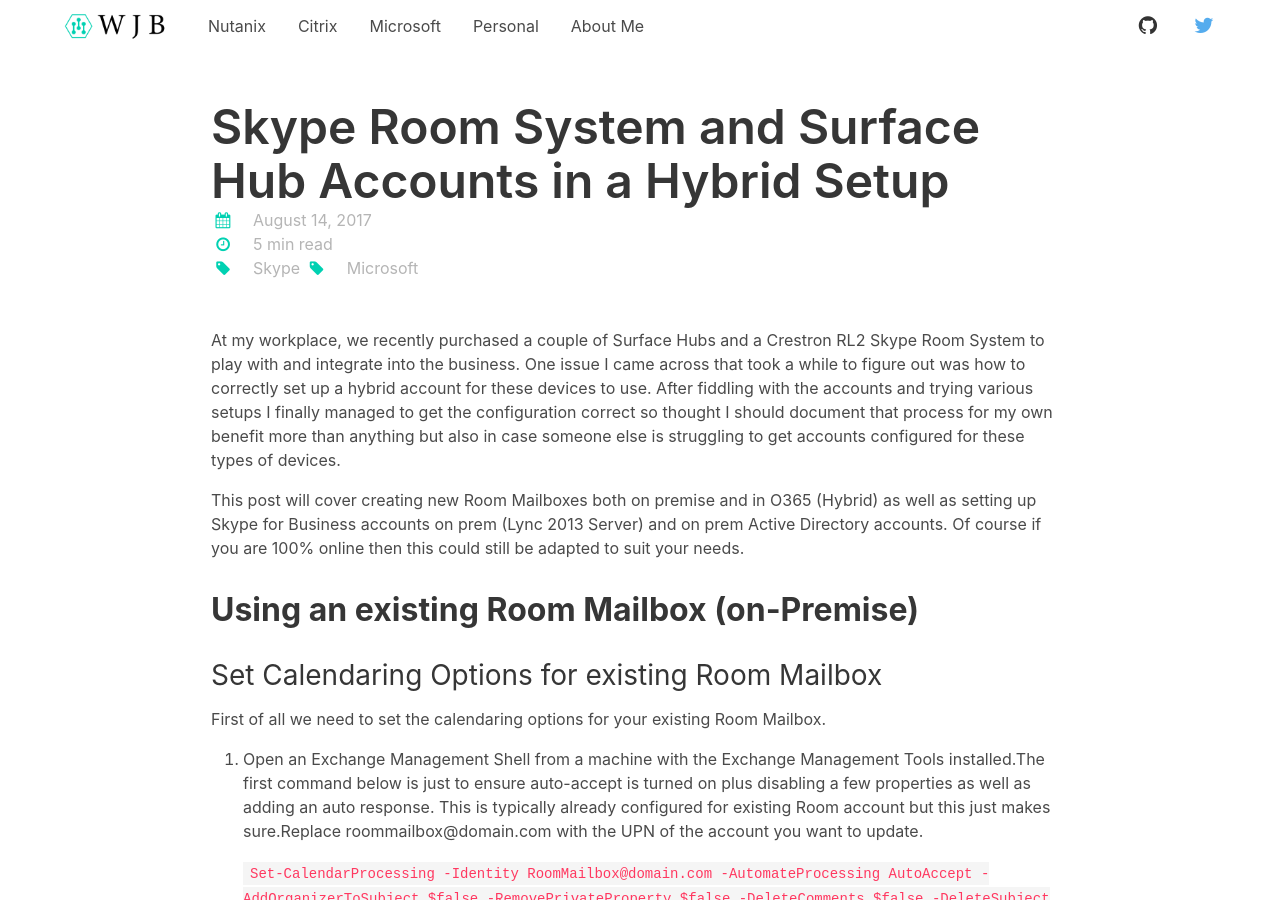
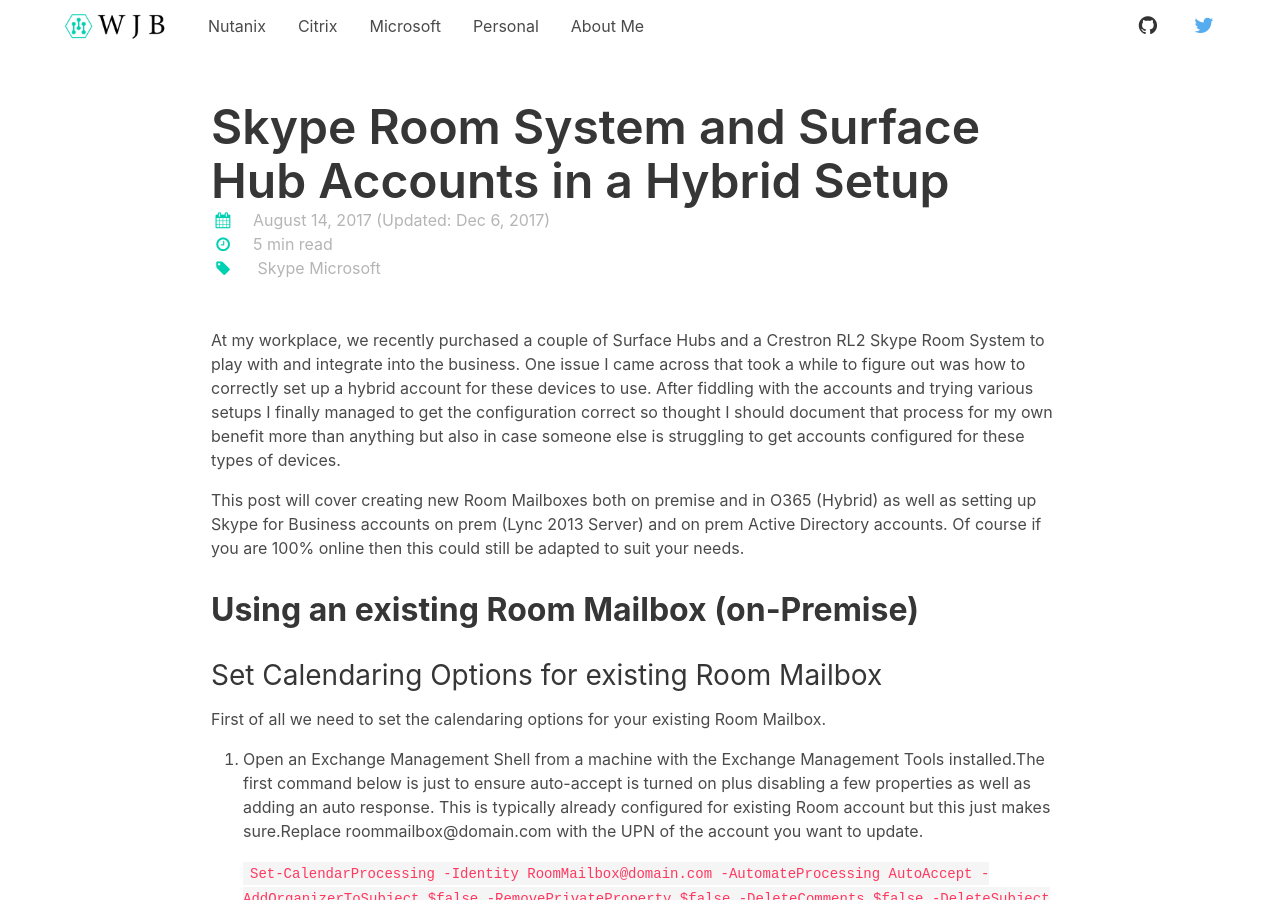
Before and after one commit to wjbeckett/blog, a Jekyll site: the page built from category/microsoft.html, in a window 1280 px wide and 900 px high. Built offline with Jekyll 4.4.1, drawn with Linux system fonts in a browser that asks for light colours.

Commit message:
Updated index and category pages.

```diff
--- a/_layouts/category.html
+++ b/_layouts/category.html
@@ -19,15 +21,19 @@
               <div class="subtitle is-6 has-text-grey-light">
                 <span class="icon has-text-primary"><i class="fa fa-calendar"></i></span>&nbsp;&nbsp;&nbsp;<span datetime="{{ post.date | date_to_xmlschema }}">
                   {{ post.date | date: '%B %d, %Y' }}
+                  {% if post.last_modified_at %}
+                  (Updated: <time datetime="{{ post.last_modified_at | date_to_xmlschema }}">{{ post.last_modified_at | date: "%b %-d, %Y" }}</time>)
+                  {% endif %}
                 </span>
                 <br/>
                 <span class="icon has-text-primary"><i class="fa fa-clock-o"></i></span><span>{% include read_time.html %}</span>
                 <br/>
-                {% for category in post.categories %}
                 <a class="has-text-grey-light is-capitalized" href="/category/{{ category }}">
-                  <span class="icon has-text-primary"><i class="fa fa-tag"></i></span>&nbsp;&nbsp;&nbsp;&nbsp;<span>{{ category }}</span>
+                  <span class="icon has-text-primary"><i class="fa fa-tag"></i></span>&nbsp;&nbsp;&nbsp;&nbsp;
+                  {% for category in post.categories %}
+                  <span>{{ category }}</span>
+                  {% endfor %}
                 </a>
-                {% endfor %}
             </div>
              <br/>
             <div class="content">
```
Also changed, not shown: other parts of _layouts/category.html (+2 -0 lines), index.html (+6 -3 lines).
